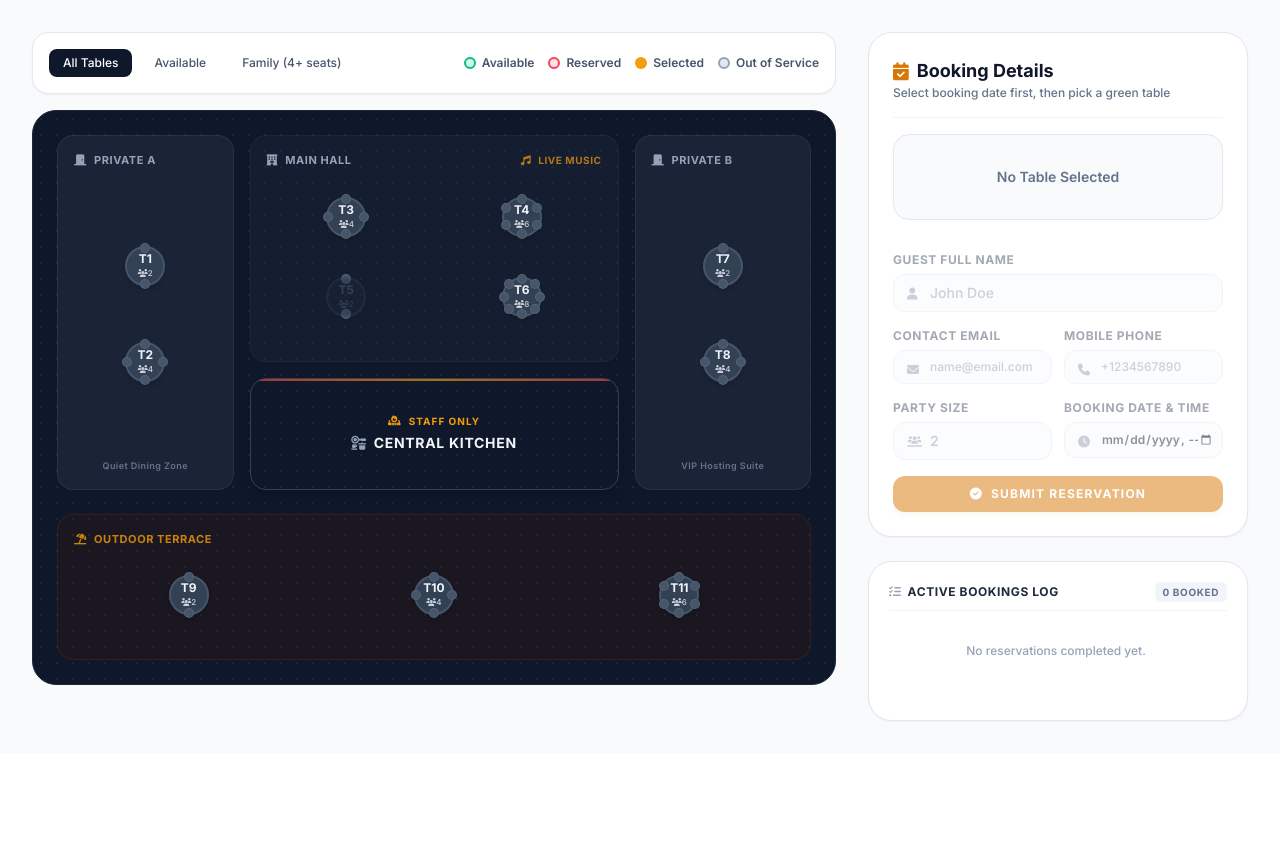
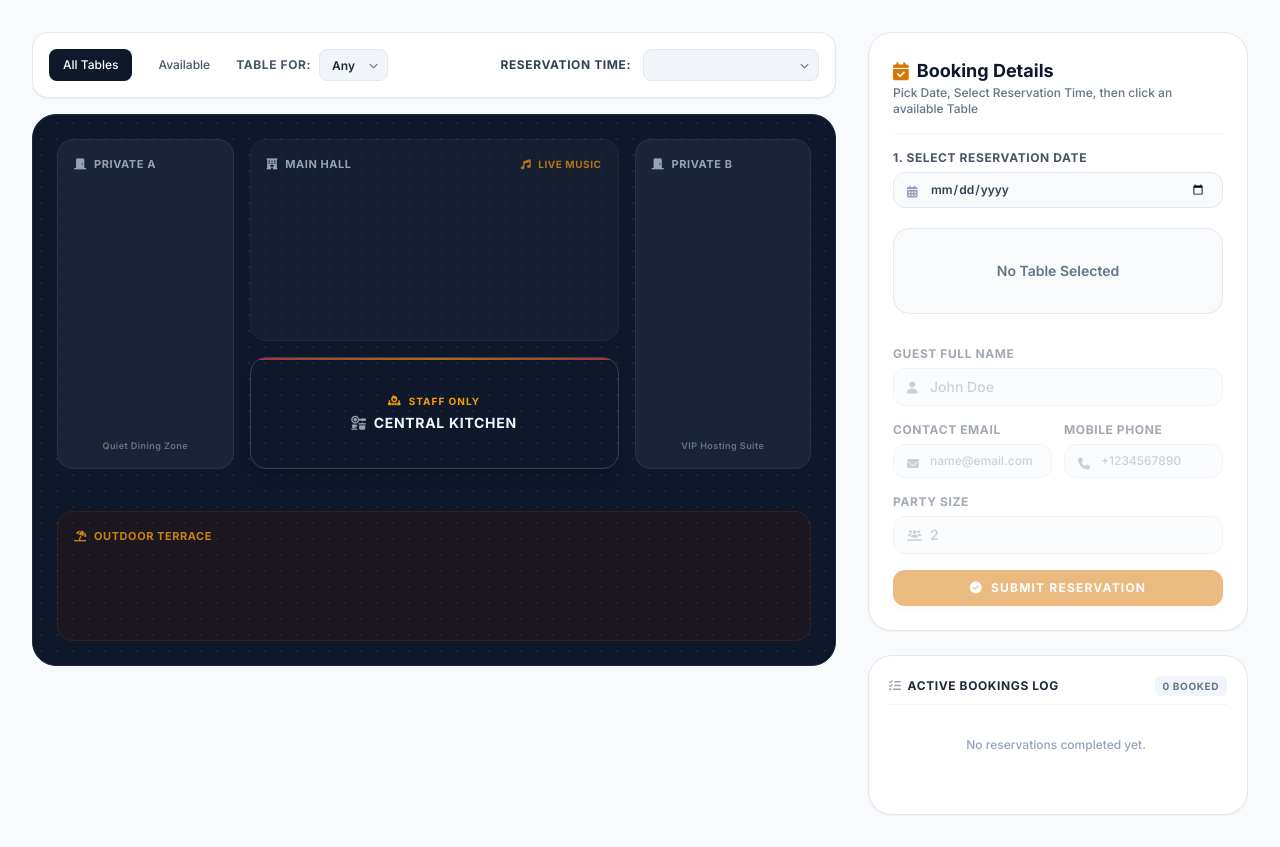
Before and after one commit to htrauzer/table_reservation_and_management, a FastAPI app: page / in a window 1280 px wide. Shown: the part 65-912 px from the top of the page. Before the commit the page ends 787 px from the top, so only its background shows below. Run offline with FastAPI, Linux system fonts and the light colour scheme; data comes from the database, SQL or seed files in the repository; data that the repository does not hold is empty; some libraries are stand-ins or nearby versions.

Commit message:
style(ui): adjust reservation time placement and table guest styling

```diff
--- a/templates/index.html
+++ b/templates/index.html
@@ -42,43 +42,65 @@
     </nav>
 
     <!-- MAIN APPLICATION CONTAINER -->
-    <!-- Changed to xl:flex-row to give breathing room and prevent squeezing -->
     <main class="flex-1 max-w-7xl w-full mx-auto p-4 sm:p-6 lg:p-8 flex flex-col xl:flex-row gap-8">
 
         <!-- LEFT: THE FLOORPLAN AND STATUS INDICATORS -->
         <section class="flex-1 flex flex-col gap-4">
-            <!-- Filter & Legend Toolbar -->
-            <div class="bg-white p-4 rounded-2xl border border-slate-200 shadow-sm flex flex-wrap gap-4 items-center justify-between">
-                <div class="flex gap-2" id="filter-container">
-                    <button onclick="filterTables('all')" id="filter-all" class="px-3.5 py-1.5 rounded-lg text-xs font-medium bg-slate-900 text-white transition-all">
+
+            <!-- Toolbar: Reservation Time Selection & Filters -->
+            <div class="bg-white p-4 rounded-2xl border border-slate-200 shadow-sm flex flex-col md:flex-row gap-4 items-center justify-between">
+                <!-- Left Side: Filters -->
+                <div class="flex flex-wrap gap-3 w-full md:w-auto justify-start items-center" id="filter-container">
+                    <button onclick="filterTables('all')" id="filter-all" class="px-3.5 py-1.5 rounded-lg text-xs font-medium bg-slate-900 text-white transition-all h-[32px] flex items-center">
                         All Tables
                     </button>
-                    <button onclick="filterTables('available')" id="filter-available" class="px-3.5 py-1.5 rounded-lg text-xs font-medium text-slate-600 hover:bg-slate-100 transition-all">
+                    <button onclick="filterTables('available')" id="filter-available" class="px-3.5 py-1.5 rounded-lg text-xs font-medium text-slate-600 hover:bg-slate-100 transition-all h-[32px] flex items-center">
                         Available
                     </button>
-                    <button onclick="filterTables('large')" id="filter-large" class="px-3.5 py-1.5 rounded-lg text-xs font-medium text-slate-600 hover:bg-slate-100 transition-all">
-                        Family (4+ seats)
-                    </button>
+
+                    <div class="flex items-center gap-2 h-[32px]">
+                        <span class="text-xs font-bold text-slate-600 uppercase tracking-wider shrink-0">Table for:</span>
+                        <div class="relative">
+                            <select id="capacity-filter" onchange="handleCapacityFilterChange(this.value)"
+                                class="appearance-none bg-slate-100 hover:bg-slate-200 border border-slate-200 text-slate-800 text-xs font-semibold rounded-lg pl-3 pr-8 py-1.5 focus:bg-white focus:ring-2 focus:ring-amber-500/20 focus:border-amber-500 outline-none transition-all cursor-pointer h-[32px] leading-tight">
+                                <option value="all">Any</option>
+                                <option value="2">2</option>
+                                <option value="4">4</option>
+                                <option value="6">6</option>
+                                <option value="8">8</option>
+                                <option value="10">10+</option>
+                            </select>
+                            <div class="pointer-events-none absolute inset-y-0 right-0 flex items-center px-2.5 text-slate-500">
+                                <i class="fa-solid fa-chevron-down text-[9px]"></i>
                             </div>
-                <div class="flex flex-wrap gap-3.5 text-xs font-semibold text-slate-600">
-                    <span class="flex items-center"><span class="w-3 h-3 rounded-full bg-emerald-100 border-2 border-emerald-500 mr-1.5"></span> Available</span>
-                    <span class="flex items-center"><span class="w-3 h-3 rounded-full bg-rose-100 border-2 border-rose-500 mr-1.5"></span> Reserved</span>
-                    <span class="flex items-center"><span class="w-3 h-3 rounded-full bg-amber-500 mr-1.5"></span> Selected</span>
-                    <span class="flex items-center"><span class="w-3 h-3 rounded-full bg-slate-200 border-2 border-slate-400 mr-1.5"></span> Out of Service</span>
+                        </div>
                     </div>
                 </div>
 
-            <!-- RESTAURANT Blueprint Floor Plan Container with scroll safeguards -->
-            <!-- Added overflow-x-auto scroll wrapper so blueprint doesn't break/squeese on small screen widths -->
+                <!-- Right Side: Reservation Time Dropdown -->
+                <div class="flex items-center gap-3 w-full md:w-auto justify-start md:justify-end">
+                    <span class="text-xs font-extrabold text-slate-700 uppercase tracking-wider shrink-0">Reservation time:</span>
+                    <div class="relative w-full md:w-44">
+                        <select id="time-select" onchange="handleTimeSelectChange(this.value)"
+                            class="w-full appearance-none bg-slate-100 hover:bg-slate-200 border border-slate-200 text-slate-800 text-xs font-semibold rounded-lg pl-3 pr-8 py-1.5 focus:bg-white focus:ring-2 focus:ring-amber-500/20 focus:border-amber-500 outline-none transition-all cursor-pointer h-[32px] leading-tight">
+                            <!-- Dynamic options loaded via JS -->
+                        </select>
+                        <div class="pointer-events-none absolute inset-y-0 right-0 flex items-center px-2.5 text-slate-500">
+                            <i class="fa-solid fa-chevron-down text-[9px]"></i>
+                        </div>
+                    </div>
+                </div>
+            </div>
+
+            <!-- RESTAURANT Blueprint Floor Plan Container -->
             <div class="w-full overflow-x-auto rounded-3xl border border-slate-800 shadow-inner bg-slate-900">
                 <div class="min-w-[800px] p-6 relative flex flex-col justify-between min-h-[550px] gap-6">
                     <div class="absolute inset-0 bg-[radial-gradient(#ffffff10_1px,transparent_1px)] [background-size:16px_16px] pointer-events-none rounded-3xl"></div>
 
                     <!-- CONSOLIDATED TOP & MIDDLE FLOOR GRID -->
-                    <!-- Allows Private rooms A & B to extend down the sides, flanking both the Hall and Kitchen -->
                     <div class="grid grid-cols-12 gap-4 relative z-10">
 
-                        <!-- LEFT PRIVATE AREA (STRETCHED DOWN THE SIDE) -->
+                        <!-- LEFT PRIVATE AREA -->
                         <div class="col-span-3 bg-slate-800/80 border border-slate-700/50 rounded-2xl p-4 flex flex-col justify-between min-h-[330px]">
                             <div class="flex items-center justify-between text-[11px] font-bold text-slate-400 tracking-wider uppercase">
                                 <span><i class="fa-solid fa-door-closed mr-1"></i> Private A</span>
@@ -112,7 +134,7 @@
                             </div>
                         </div>
 
-                        <!-- RIGHT PRIVATE AREA (STRETCHED DOWN THE SIDE) -->
+                        <!-- RIGHT PRIVATE AREA -->
                         <div class="col-span-3 bg-slate-800/80 border border-slate-700/50 rounded-2xl p-4 flex flex-col justify-between min-h-[330px]">
                             <div class="flex items-center justify-between text-[11px] font-bold text-slate-400 tracking-wider uppercase">
                                 <span><i class="fa-solid fa-door-closed mr-1"></i> Private B</span>
@@ -138,7 +160,6 @@
         </section>
 
         <!-- RIGHT: BOOKING CONTROL PANEL & FORM -->
-        <!-- Responsive wrapper: goes side-by-side on xl (1280px) and stacks neatly below on smaller screens with gap-8 -->
         <section class="w-full xl:w-[380px] shrink-0 flex flex-col gap-6">
 
             <div class="bg-white rounded-3xl border border-slate-200 shadow-sm p-6 flex flex-col">
@@ -147,7 +168,7 @@
                         <i class="fa-solid fa-calendar-check mr-2 text-amber-600"></i>
                         Booking Details
                     </h2>
-                    <p class="text-xs text-slate-500 font-medium">Select booking date first, then pick a green table</p>
+                    <p class="text-xs text-slate-500 font-medium">Pick Date, Select Reservation Time, then click an available Table</p>
                 </div>
 
                 <!-- Dynamic Notification Bar -->
@@ -156,12 +177,24 @@
                     <div id="alert-message"></div>
                 </div>
 
-                <!-- Step 1: Selected Table Card Info -->
+                <!-- Step 1: Date Selector -->
+                <div class="mb-5 space-y-3.5">
+                    <div>
+                        <label class="block text-xs font-bold text-slate-600 uppercase tracking-wider mb-1.5">1. Select Reservation Date</label>
+                        <div class="relative">
+                            <i class="fa-solid fa-calendar-days absolute left-3.5 top-3 text-slate-400 text-xs"></i>
+                            <input type="date" id="cust-date" required onchange="handleDateChange()"
+                                class="w-full pl-9 pr-4 py-2 text-xs bg-slate-50 border border-slate-200 rounded-xl focus:bg-white focus:ring-2 focus:ring-amber-500/20 focus:border-amber-500 outline-none transition-all font-semibold text-slate-700">
+                        </div>
+                    </div>
+                </div>
+
+                <!-- Step 2: Selected Table Card Info -->
                 <div id="table-info-card" class="bg-slate-50 border border-slate-200 p-4 rounded-2xl mb-4 transition-all">
                     <p class="text-sm font-semibold text-slate-500 text-center py-4">No Table Selected</p>
                 </div>
 
-                <!-- Step 2: Customer Contact & Reservation Inputs -->
+                <!-- Step 3: Customer Contact & Reservation Inputs -->
                 <form id="booking-form" onsubmit="handleFormSubmission(event)" class="space-y-4 opacity-50 pointer-events-none transition-all">
                     <input type="hidden" id="selected-table-id" name="table_id">
 
@@ -193,22 +226,12 @@
                         </div>
                     </div>
 
-                    <div class="grid grid-cols-2 gap-3">
                     <div>
                         <label class="block text-xs font-bold text-slate-600 uppercase tracking-wider mb-1.5">Party Size</label>
                         <div class="relative">
                             <i class="fa-solid fa-users-line absolute left-3.5 top-3 text-slate-400 text-xs"></i>
                             <input type="number" id="cust-party" min="1" required placeholder="2"
                                 class="w-full pl-9 pr-3 py-2 text-sm bg-slate-50 border border-slate-200 rounded-xl focus:bg-white focus:ring-2 focus:ring-amber-500/20 focus:border-amber-500 outline-none transition-all font-semibold">
-                            </div>
-                        </div>
-                        <div>
-                            <label class="block text-xs font-bold text-slate-600 uppercase tracking-wider mb-1.5">Booking Date & Time</label>
-                            <div class="relative">
-                                <i class="fa-solid fa-clock absolute left-3.5 top-3 text-slate-400 text-xs"></i>
-                                <input type="datetime-local" id="cust-time" required onchange="evaluateCalendarSchedule()"
-                                    class="w-full pl-9 pr-2 py-2 text-xs bg-slate-50 border border-slate-200 rounded-xl focus:bg-white focus:ring-2 focus:ring-amber-500/20 focus:border-amber-500 outline-none transition-all font-semibold">
-                            </div>
                         </div>
                     </div>
 
```
Lines whose indentation alone changed are shown as unchanged.
